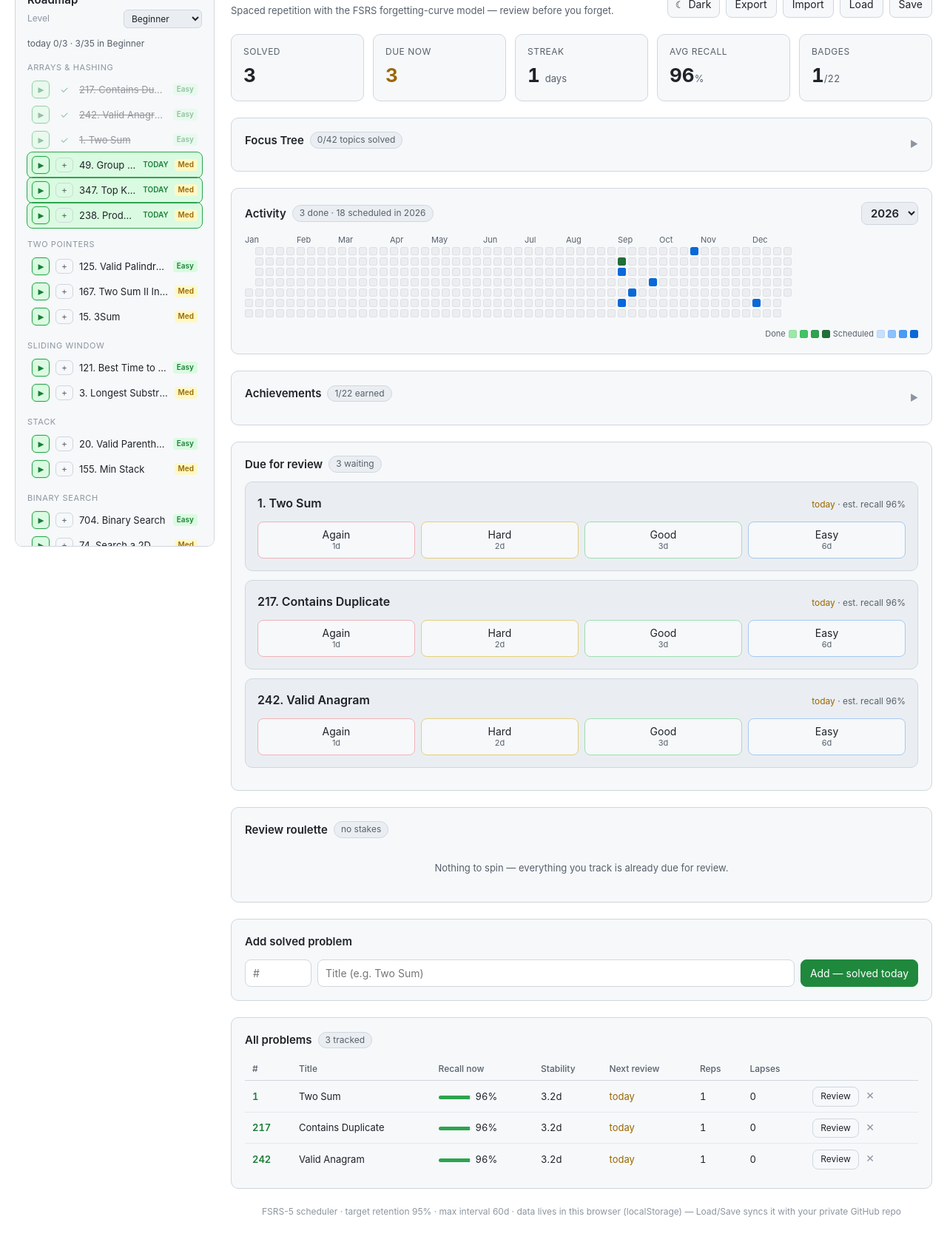
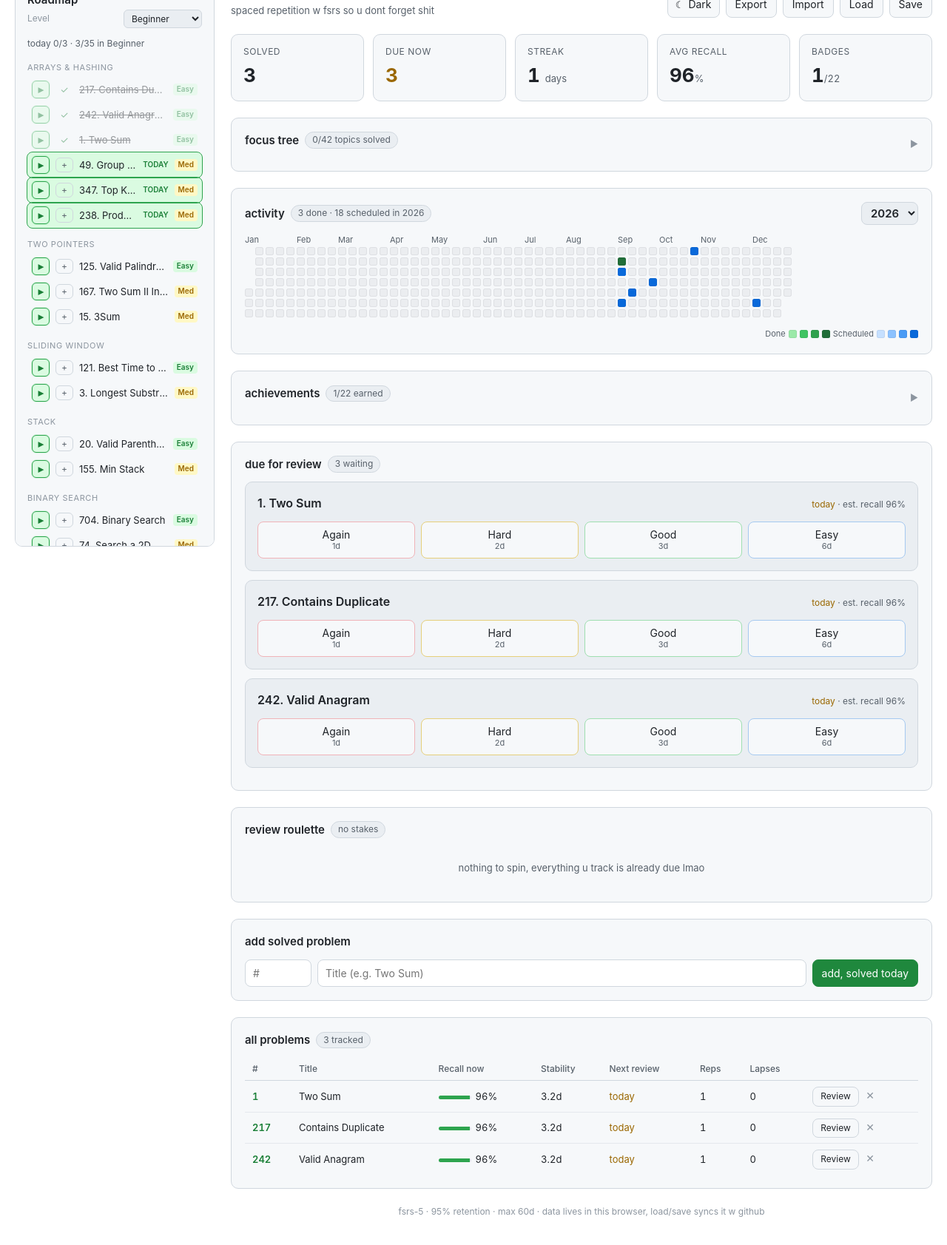
Before and after one commit to JustinasLa/leetcode-tracker, a plain HTML site: page index.html in a window 1280 px wide. Shown: the part 57-1740 px from the top of the page at 74% size. Drawn offline with Linux system fonts and the light colour scheme.

Commit message:
Rewrite UI copy in casual voice
Co-Authored-By: Claude Fable 5.1 <noreply@anthropic.com>

```diff
--- a/index.html
+++ b/index.html
@@ -470,7 +470,7 @@
   <header>
     <div>
       <h1>LeetCode Solution Tracker <span>· FSRS</span></h1>
-      <div class="sub">Spaced repetition with the FSRS forgetting-curve model — review before you forget.</div>
+      <div class="sub">spaced repetition w fsrs so u dont forget shit</div>
     </div>
     <div class="hdr-btns">
       <button id="themeBtn" class="theme-btn" title="Toggle light / dark theme" aria-pressed="false"></button>
@@ -486,7 +486,7 @@
 
   <div class="card" id="treePanel">
     <div class="tree-head" onclick="toggleTree()">
-      <h2>Focus Tree <span class="badge" id="treeProg"></span></h2>
+      <h2>focus tree <span class="badge" id="treeProg"></span></h2>
       <span class="chev">▶</span>
     </div>
     <div class="tree-body">
@@ -510,7 +510,7 @@
   </div>
 
   <div class="card">
-    <h2>Activity <span class="badge" id="yearTotal"></span><select id="yearSel"></select></h2>
+    <h2>activity <span class="badge" id="yearTotal"></span><select id="yearSel"></select></h2>
     <div class="hm-scroll">
       <div class="hm-months" id="hmMonths"></div>
       <div class="hm" id="hm"></div>
@@ -528,19 +528,19 @@
 
   <div class="card" id="achPanel">
     <div class="tree-head" onclick="toggleAch()">
-      <h2>Achievements <span class="badge" id="achCount"></span></h2>
+      <h2>achievements <span class="badge" id="achCount"></span></h2>
       <span class="chev">▶</span>
     </div>
     <div class="tree-body"><div id="achList"></div></div>
   </div>
 
   <div class="card">
-    <h2>Due for review <span class="badge" id="dueCount"></span></h2>
+    <h2>due for review <span class="badge" id="dueCount"></span></h2>
     <div id="queue"></div>
   </div>
 
   <div class="card">
-    <h2>Review roulette <span class="badge" id="spinCount"></span></h2>
+    <h2>review roulette <span class="badge" id="spinCount"></span></h2>
     <div id="roulette"></div>
   </div>
 
@@ -551,23 +551,23 @@
   </div>
 
   <div class="card">
-    <h2>Add solved problem</h2>
+    <h2>add solved problem</h2>
     <div class="addrow">
       <input id="addNum" type="number" min="1" placeholder="#">
       <input id="addTitle" type="text" placeholder="Title (e.g. Two Sum)">
-      <button class="primary" id="addBtn">Add — solved today</button>
+      <button class="primary" id="addBtn">add, solved today</button>
     </div>
   </div>
 
   <div class="card">
-    <h2>All problems <span class="badge" id="allCount"></span></h2>
+    <h2>all problems <span class="badge" id="allCount"></span></h2>
     <div class="table-scroll"><table>
       <thead><tr><th>#</th><th>Title</th><th>Recall now</th><th>Stability</th><th>Next review</th><th>Reps</th><th>Lapses</th><th></th></tr></thead>
       <tbody id="tbody"></tbody>
     </table></div>
   </div>
 
-  <footer>FSRS-5 scheduler · target retention 95% · max interval 60d · data lives in this browser (localStorage) — Load/Save syncs it with your private GitHub repo</footer>
+  <footer>fsrs-5 · 95% retention · max 60d · data lives in this browser, load/save syncs it w github</footer>
 </div>
 </div>
 <div id="hmTip"></div>
@@ -575,11 +575,11 @@
   <div id="noteModal">
     <div class="nm-head">
       <div class="nm-title"><h3 id="noteTitle"></h3><span id="noteDiff" class="nm-diff"></span></div>
-      <div style="display:flex;align-items:center;gap:14px"><a id="noteLink" target="_blank" rel="noopener">Open on LeetCode ↗</a> <button class="nm-x" onclick="closeNote()" title="Close (Esc)">✕</button></div>
+      <div style="display:flex;align-items:center;gap:14px"><a id="noteLink" target="_blank" rel="noopener">open on leetcode ↗</a> <button class="nm-x" onclick="closeNote()" title="Close (Esc)">✕</button></div>
     </div>
     <div class="nm-body">
       <div id="noteStmt" class="lc-stmt"></div>
-      <div class="nm-notes-label">Your notes</div>
+      <div class="nm-notes-label">ur notes</div>
       <textarea id="noteText" placeholder="Add your own notes, gotchas, or a paste of the statement if it's missing above..."></textarea>
     </div>
   </div>
@@ -981,7 +981,7 @@ function renderQueue(){
   const q = state.problems.filter(p=>dueInfo(p).due)
     .sort((a,b)=>a.card.due-b.card.due);
   $("dueCount").textContent = q.length ? q.length+" waiting" : "all clear";
-  if (!q.length){ $("queue").innerHTML = `<div class="empty">Nothing due. Come back when the forgetting curve says so. 🎉</div>`; return; }
+  if (!q.length){ $("queue").innerHTML = `<div class="empty">nothing due rn, come back when ur brain starts forgetting 💀</div>`; return; }
   $("queue").innerHTML = q.map(p=>{
     const r=Math.round(recallNow(p)*100), di=dueInfo(p);
     const now=Date.now();
@@ -1115,7 +1115,7 @@ window.spinClear = ()=>{ spinPick=null; renderRoulette(); };
 
 function spinResultHtml(pool){
   if (spinPick==null || !state.problems.some(p=>p.num===spinPick)){
-    return `<div class="spin-hint">Nothing due but still want to solve? Spin the wheel — ${pool.length} resting ${pool.length===1?"problem":"problems"} on it. Whatever it lands on stays exactly where it is in the schedule.</div>`;
+    return `<div class="spin-hint">nothing due but still wanna grind? spin it, ${pool.length} chillin on the wheel. whatever it lands on stays where it is</div>`;
   }
   const p = state.problems.find(x=>x.num===spinPick);
   const d = diffOf(p.num), dTitle = d==="E"?"Easy":d==="M"?"Medium":d==="H"?"Hard":"";
@@ -1131,8 +1131,8 @@ function spinResultHtml(pool){
       <div class="qmeta">est. recall ${Math.round(recallNow(p)*100)}% · next review ${fmtDate(p.card.due)}</div>
     </div>
     <div class="spin-row">
-      <button class="primary" onclick="spinDone()">Solved it 👍</button>
-      <button class="g2" onclick="spinRusty()">Rusty — review it now</button>
+      <button class="primary" onclick="spinDone()">got it, ez</button>
+      <button class="g2" onclick="spinRusty()">rusty, review it rn</button>
       ${hasStmt?`<button onclick="openRecNote(${p.num})">Read statement</button>`:""}
       <button class="del" style="margin-left:auto" onclick="spinClear()" title="Put it back">✕</button>
     </div>
@@ -1146,7 +1146,7 @@ function renderRoulette(){
   const pool = spinPool();
   if (!pool.length){
     spinPick=null;
-    box.innerHTML = `<div class="empty">Nothing to spin — everything you track is already due for review.</div>`;
+    box.innerHTML = `<div class="empty">nothing to spin, everything u track is already due lmao</div>`;
     return;
   }
   box.innerHTML = `<div class="wheel-wrap">
@@ -1198,13 +1198,13 @@ function renderTable(){
         return `<button class="g${g}" onclick="rate(${p.num},${g})">${GNAME[g]}<small>${prev.ivl}d</small></button>`;
       }).join("");
       row+=`<tr><td colspan="8" style="background:var(--surface2)">
-        <div style="font-size:12px;color:var(--ink2);margin-bottom:6px">Solving again now — how did it go? (reschedules next review)</div>
+        <div style="font-size:12px;color:var(--ink2);margin-bottom:6px">solving it again? how did it go (reschedules next review)</div>
         <div class="grades" style="margin-top:0">${btns}</div>
       </td></tr>`;
     }
     return row;
   }).join("");
-  $("tbody").innerHTML = rows || `<tr><td colspan="8" class="empty">No problems yet — add one below.</td></tr>`;
+  $("tbody").innerHTML = rows || `<tr><td colspan="8" class="empty">no problems yet, add one below</td></tr>`;
 }
 window.toggleReview = num=>{ openReview = openReview===num ? null : num; renderTable(); };
 
```
